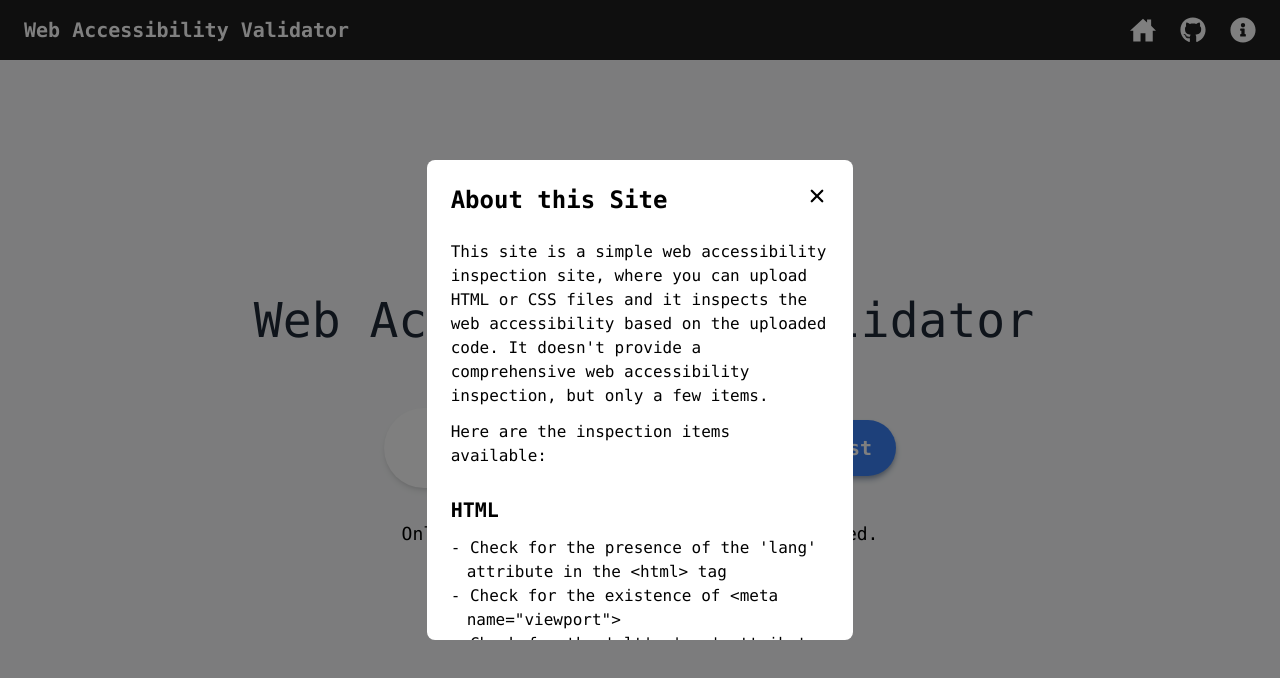
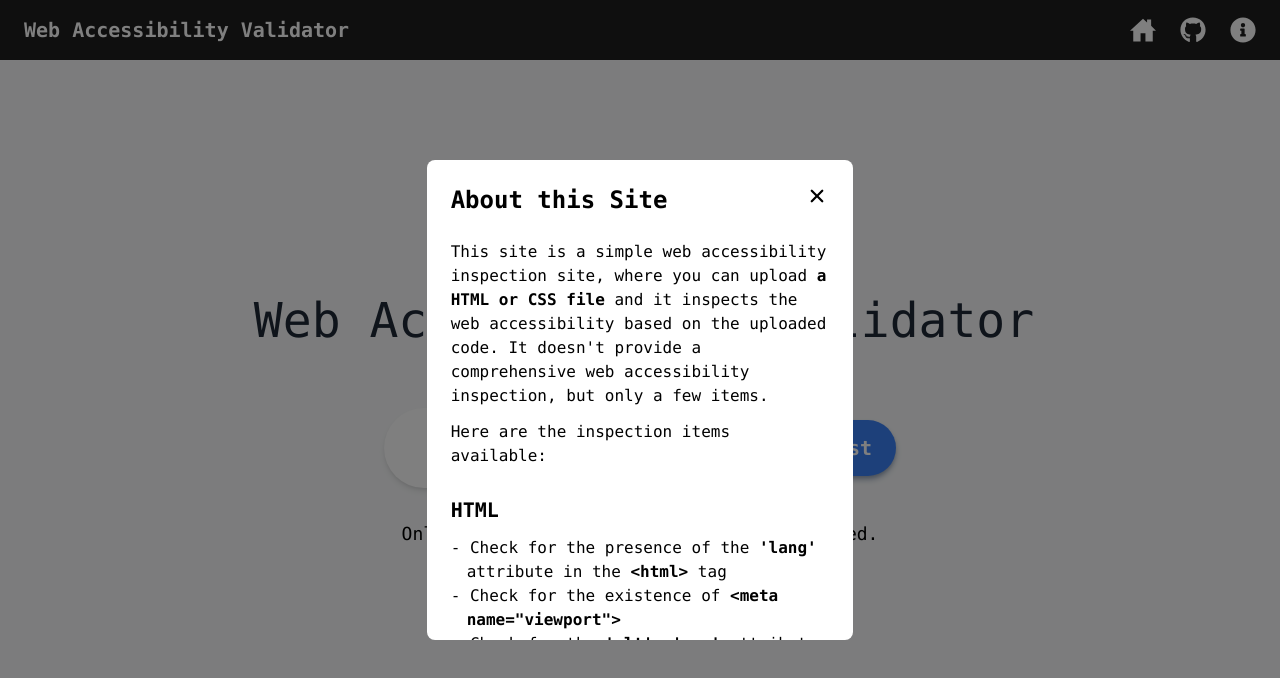
Before and after one commit to jun17183/web-accessibility-validator, a React (Create React App) app: page / in a window 1280 px wide. Both pictures are taken after a click on the link 1243 px from the left and 30 px from the top of the page. Shown: the top 678 px of the page. Built offline with nearby package versions, Linux system fonts and the light colour scheme.

Commit message:
모달 글씨 굵기 수정

```diff
--- a/src/components/Header.tsx
+++ b/src/components/Header.tsx
@@ -23,22 +23,22 @@ const InfoModal = ({ show, onClose }: ModalProps) => {
           <span>About this Site</span>
           <button className='float-right' onClick={onClose}><IoClose /></button>
         </div>
-        <p>This site is a simple web accessibility inspection site, where you can upload HTML or CSS files and it inspects the web accessibility based on the uploaded code. It doesn't provide a comprehensive web accessibility inspection, but only a few items.</p>
+        <p>This site is a simple web accessibility inspection site, where you can upload <strong>a HTML or CSS file</strong> and it inspects the web accessibility based on the uploaded code. It doesn't provide a comprehensive web accessibility inspection, but only a few items.</p>
         <p className='my-3'>Here are the inspection items available:</p>
         <h3 className='text-xl font-bold mt-7 mb-3'>HTML</h3>
         <ul className='mb-7 ul'>
-          <li>- Check for the presence of the 'lang' attribute in the &lt;html&gt; tag</li>
-          <li>- Check for the existence of &lt;meta name="viewport"&gt;</li>
-          <li>- Check for the 'alt', 'src' attributes in the &lt;img&gt; tag</li>
-          <li>- Check for the 'title' attribute in the &lt;frame&gt;, &lt;iframe&gt; tags</li>
-          <li>- Check if 'autoplay' is used in the &lt;video&gt;, &lt;audio&gt; tags</li>
-          <li>- Check for the use of the &lt;trac&gt; tag in &lt;video&gt;, &lt;audio&gt; tags</li>
-          <li>- Simple XSS attack check</li>
+          <li>- Check for the presence of the <strong>'lang'</strong> attribute in the <strong>&lt;html&gt;</strong> tag</li>
+          <li>- Check for the existence of <strong>&lt;meta name="viewport"&gt;</strong></li>
+          <li>- Check for the <strong>'alt', 'src'</strong> attributes in the <strong>&lt;img&gt;</strong> tag</li>
+          <li>- Check for the <strong>'title'</strong> attribute in the <strong>&lt;frame&gt;, &lt;iframe&gt;</strong> tags</li>
+          <li>- Check if <strong>'autoplay'</strong> is used in the <strong>&lt;video&gt;, &lt;audio&gt;</strong> tags</li>
+          <li>- Check for the use of the <strong>&lt;track&gt;</strong> tag in <strong>&lt;video&gt;, &lt;audio&gt;</strong> tags</li>
+          <li>- Simple <strong>XSS</strong> attack check</li>
         </ul>
         <h3 className='text-xl font-bold my-3'>CSS</h3>
         <ul className='ul'>
-          <li>- Contrast check for background, border, and text (only one element is inspected)</li>
-          <li>- Check for the use of 'px' in 'font-size', 'line-height', 'word-spacing', 'letter-spacing'</li>
+          <li>- Contrast check for <strong>background, border, and text</strong> (only one element is inspected)</li>
+          <li>- Check for the use of <strong>'px'</strong> in <strong>'font-size', 'line-height', 'word-spacing', 'letter-spacing'</strong></li>
         </ul>
       </div>
     </div>
```
